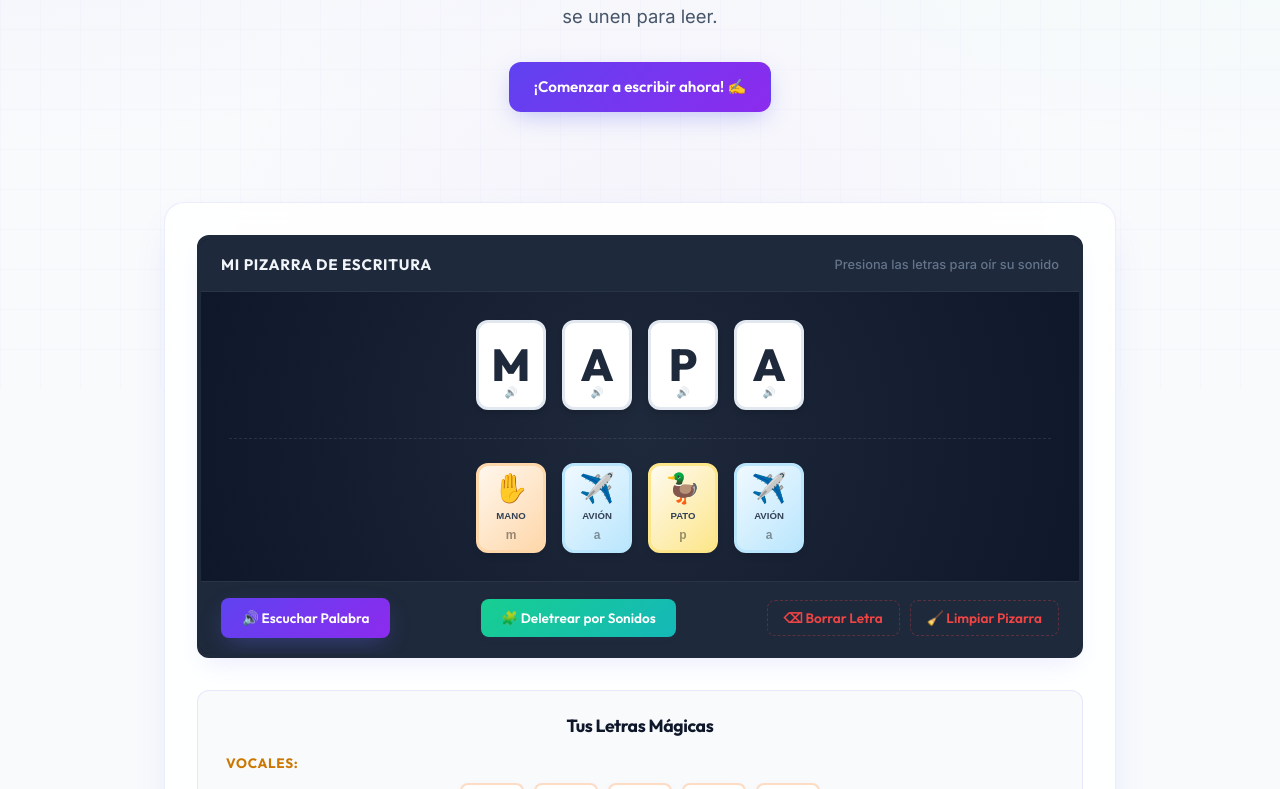
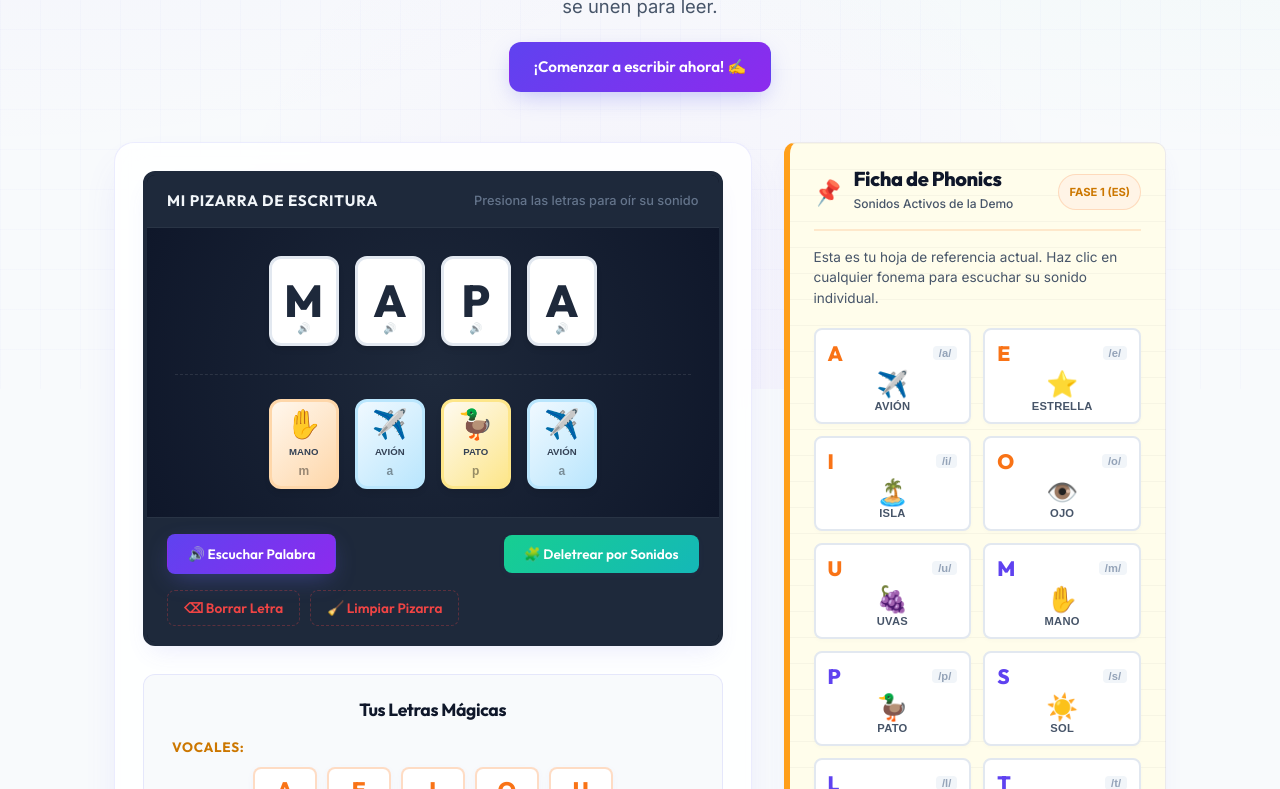
Before and after one commit to arribass/teacher-phonics, a React (Vite) app: page / in a window 1280 px wide. Shown: the part 411-1200 px from the top of the page. Built offline with nearby package versions, Linux system fonts and the light colour scheme.

Commit message:
feat: implement interactive phonics word builder app with text-to-speech support

```diff
--- a/src/App.tsx
+++ b/src/App.tsx
@@ -5,22 +5,23 @@ interface PhonicDetail {
   word: string;
   image: string;
   colorClass: string;
+  ipa: string;
 }
 
 const VOCALES = ['A', 'E', 'I', 'O', 'U'];
 const CONSONANTES = ['M', 'P', 'S', 'L', 'T'];
 
 const PHONIC_MAP: Record<string, PhonicDetail> = {
-  A: { letter: 'A', word: 'avión', image: '✈️', colorClass: 'gradient-sky' },
-  E: { letter: 'E', word: 'estrella', image: '⭐', colorClass: 'gradient-yellow' },
-  I: { letter: 'I', word: 'isla', image: '🏝️', colorClass: 'gradient-teal' },
-  O: { letter: 'O', word: 'ojo', image: '👁️', colorClass: 'gradient-slate' },
-  U: { letter: 'U', word: 'uvas', image: '🍇', colorClass: 'gradient-purple' },
-  M: { letter: 'M', word: 'mano', image: '✋', colorClass: 'gradient-peach' },
-  P: { letter: 'P', word: 'pato', image: '🦆', colorClass: 'gradient-amber' },
-  S: { letter: 'S', word: 'sol', image: '☀️', colorClass: 'gradient-orange' },
-  L: { letter: 'L', word: 'luna', image: '🌙', colorClass: 'gradient-blue' },
-  T: { letter: 'T', word: 'taza', image: '☕', colorClass: 'gradient-brown' }
+  A: { letter: 'A', word: 'avión', image: '✈️', colorClass: 'gradient-sky', ipa: '/a/' },
+  E: { letter: 'E', word: 'estrella', image: '⭐', colorClass: 'gradient-yellow', ipa: '/e/' },
+  I: { letter: 'I', word: 'isla', image: '🏝️', colorClass: 'gradient-teal', ipa: '/i/' },
+  O: { letter: 'O', word: 'ojo', image: '👁️', colorClass: 'gradient-slate', ipa: '/o/' },
+  U: { letter: 'U', word: 'uvas', image: '🍇', colorClass: 'gradient-purple', ipa: '/u/' },
+  M: { letter: 'M', word: 'mano', image: '✋', colorClass: 'gradient-peach', ipa: '/m/' },
+  P: { letter: 'P', word: 'pato', image: '🦆', colorClass: 'gradient-amber', ipa: '/p/' },
+  S: { letter: 'S', word: 'sol', image: '☀️', colorClass: 'gradient-orange', ipa: '/s/' },
+  L: { letter: 'L', word: 'luna', image: '🌙', colorClass: 'gradient-blue', ipa: '/l/' },
+  T: { letter: 'T', word: 'taza', image: '☕', colorClass: 'gradient-brown', ipa: '/t/' }
 };
 
 const PHONETIC_SOUNDS: Record<string, string> = {
@@ -220,6 +221,10 @@ function App() {
       {/* Writing Sandbox Section */}
       <section id="sandbox" className="sandbox-section">
         <div className="container">
+          <div className="sandbox-workspace">
+
+            {/* Left Column: Slate Workshop */}
+            <div className="workspace-editor">
               <div className="sandbox-card card-glass">
 
                 {/* Display / Slate */}
@@ -398,6 +403,59 @@ function App() {
 
               </div>
             </div>
+
+            {/* Right Column: Classroom Phonics Sheet */}
+            <div className="workspace-sheet">
+              <div className="phonics-sheet card-glass">
+                <div className="sheet-header">
+                  <span className="sheet-pin">📌</span>
+                  <div className="sheet-title-group">
+                    <h3 className="sheet-title">Ficha de Phonics</h3>
+                    <span className="sheet-subtitle">Sonidos Activos de la Demo</span>
+                  </div>
+                  <span className="sheet-level-badge">Fase 1 (es)</span>
+                </div>
+
+                <div className="sheet-body">
+                  <p className="sheet-intro">
+                    Esta es tu hoja de referencia actual. Haz clic en cualquier fonema para escuchar su sonido individual.
+                  </p>
+
+                  <div className="sheet-grid">
+                    {Object.values(PHONIC_MAP).map((phonic) => {
+                      const isVoc = VOCALES.includes(phonic.letter);
+                      return (
+                        <button
+                          key={phonic.letter}
+                          className={`sheet-card ${phonic.colorClass}`}
+                          onClick={() => !isPlaying && speakLetter(phonic.letter)}
+                          disabled={isPlaying}
+                          title={`Reproducir fonema /${phonic.letter.toLowerCase()}/`}
+                        >
+                          <div className="sheet-card-top">
+                            <span className={`sheet-letter ${isVoc ? 'txt-vocal' : 'txt-consonant'}`}>
+                              {phonic.letter}
+                            </span>
+                            <span className="sheet-ipa">{phonic.ipa}</span>
+                          </div>
+                          <span className="sheet-image">{phonic.image}</span>
+                          <span className="sheet-word">{phonic.word}</span>
+                        </button>
+                      );
+                    })}
+                  </div>
+
+                  <div className="sheet-footer">
+                    <p className="sheet-note">
+                      ✍️ <em>Escribe palabras combinando estos sonidos (ej: sopa, mapa, lupa, pato).</em>
+                    </p>
+                  </div>
+                </div>
+              </div>
+            </div>
+
+          </div>
+        </div>
       </section>
 
       {/* Footer */}
--- a/src/index.css
+++ b/src/index.css
@@ -201,7 +201,7 @@ p {
 /* Layout Utilities */
 .container {
   width: 100%;
-  max-width: 1000px;
+  max-width: 1100px;
   margin: 0 auto;
   padding: 0 24px;
 }
@@ -330,7 +330,7 @@ p {
 
 /* Hero Section */
 .hero {
-  padding: 70px 0 50px 0;
+  padding: 60px 0 30px 0;
   text-align: center;
 }
 
@@ -353,20 +353,33 @@ p {
 .hero-subtitle {
   font-size: 1.15rem;
   color: var(--text-muted);
-  margin-bottom: 30px;
+  margin-bottom: 20px;
   line-height: 1.6;
 }
 
-/* Interactive Sandbox Section */
+/* Interactive Sandbox Section with Double-Column Workspace */
 .sandbox-section {
-  padding: 40px 0 80px 0;
+  padding: 20px 0 80px 0;
+}
+
+.sandbox-workspace {
+  display: grid;
+  grid-template-columns: 1.25fr 0.75fr;
+  gap: 32px;
+  align-items: start;
+}
+
+.workspace-editor {
+  display: flex;
+  flex-direction: column;
+  gap: 32px;
 }
 
 .sandbox-card {
-  padding: 32px;
+  padding: 28px;
   display: flex;
   flex-direction: column;
-  gap: 32px;
+  gap: 28px;
   border: 1px solid var(--border-color);
   box-shadow: var(--shadow-lg);
 }
@@ -866,6 +879,166 @@ p {
   cursor: not-allowed;
 }
 
+/* --- Phonics Sheet (Right Column) --- */
+.workspace-sheet {
+  display: flex;
+  flex-direction: column;
+  position: sticky;
+  top: 80px; /* Aligns with navbar sticky */
+}
+
+/* Lined Manuscript Paper Worksheet Style */
+.phonics-sheet {
+  background-color: #fffdeb; /* Soft Creamy Didactic Paper background */
+  border-left: 6px solid var(--accent); /* Binder tab line */
+  border-radius: var(--radius-md);
+  border-right: 1px solid var(--border-color);
+  border-top: 1px solid var(--border-color);
+  border-bottom: 1px solid var(--border-color);
+  box-shadow: var(--shadow-md);
+  padding: 24px;
+  /* Lined paper visual effect */
+  background-image: linear-gradient(rgba(0, 0, 0, 0.03) 1px, transparent 1px);
+  background-size: 100% 26px;
+  line-height: 26px;
+}
+
+.sheet-header {
+  display: flex;
+  align-items: center;
+  gap: 12px;
+  border-bottom: 2px solid rgba(249, 115, 22, 0.15);
+  padding-bottom: 12px;
+  margin-bottom: 16px;
+}
+
+.sheet-pin {
+  font-size: 1.4rem;
+  transform: rotate(-10deg);
+}
+
+.sheet-title-group {
+  display: flex;
+  flex-direction: column;
+  flex-grow: 1;
+}
+
+.sheet-title {
+  font-family: var(--font-heading);
+  font-size: 1.25rem;
+  font-weight: 800;
+  color: var(--text-main);
+  line-height: 1.2;
+}
+
+.sheet-subtitle {
+  font-size: 0.75rem;
+  color: var(--text-muted);
+  font-weight: 500;
+}
+
+.sheet-level-badge {
+  background: var(--accent-light);
+  color: var(--accent-dark);
+  border: 1px solid rgba(249, 115, 22, 0.2);
+  padding: 4px 10px;
+  border-radius: 9999px;
+  font-size: 0.7rem;
+  font-weight: 700;
+  text-transform: uppercase;
+}
+
+.sheet-intro {
+  font-size: 0.85rem;
+  color: var(--text-muted);
+  margin-bottom: 20px;
+  line-height: 1.5;
+}
+
+.sheet-grid {
+  display: grid;
+  grid-template-columns: repeat(2, 1fr);
+  gap: 12px;
+}
+
+/* Phonics sheet item cards */
+.sheet-card {
+  border: 2px solid #e2e8f0;
+  border-radius: var(--radius-sm);
+  background: #ffffff;
+  padding: 10px 12px;
+  display: flex;
+  flex-direction: column;
+  align-items: center;
+  cursor: pointer;
+  box-shadow: 0 2px 4px rgba(0,0,0,0.02);
+  transition: all var(--transition-bounce);
+}
+
+.sheet-card:hover {
+  transform: scale(1.05) translateY(-2px);
+  border-color: var(--primary);
+  box-shadow: var(--shadow-md);
+}
+
+.sheet-card-top {
+  display: flex;
+  justify-content: space-between;
+  align-items: center;
+  width: 100%;
+  margin-bottom: 4px;
+}
+
+.sheet-letter {
+  font-family: var(--font-heading);
+  font-size: 1.3rem;
+  font-weight: 800;
+}
+
+.txt-vocal {
+  color: #f97316;
+}
+
+.txt-consonant {
+  color: var(--primary);
+}
+
+.sheet-ipa {
+  font-size: 0.7rem;
+  font-weight: 700;
+  color: var(--text-light);
+  background: #f1f5f9;
+  padding: 1px 6px;
+  border-radius: 4px;
+}
+
+.sheet-image {
+  font-size: 1.6rem;
+  line-height: 1;
+  margin: 2px 0;
+}
+
+.sheet-word {
+  font-size: 0.7rem;
+  font-weight: 700;
+  color: var(--text-muted);
+  text-transform: uppercase;
+  letter-spacing: 0.02em;
+}
+
+.sheet-footer {
+  margin-top: 24px;
+  border-top: 1px dashed rgba(0, 0, 0, 0.08);
+  padding-top: 16px;
+  text-align: center;
+}
+
+.sheet-note {
+  font-size: 0.8rem;
+  color: var(--text-muted);
+  line-height: 1.4;
+}
+
 /* Footer Styles */
 .footer {
   padding: 60px 0 40px 0;
@@ -937,6 +1110,16 @@ p {
 }
 
 /* Responsive Customization */
+@media (max-width: 900px) {
+  .sandbox-workspace {
+    grid-template-columns: 1fr;
+    gap: 32px;
+  }
+  .workspace-sheet {
+    position: static;
+  }
+}
+
 @media (max-width: 768px) {
   .sandbox-card {
     padding: 20px;
```
Lines whose indentation alone changed are shown as unchanged.
